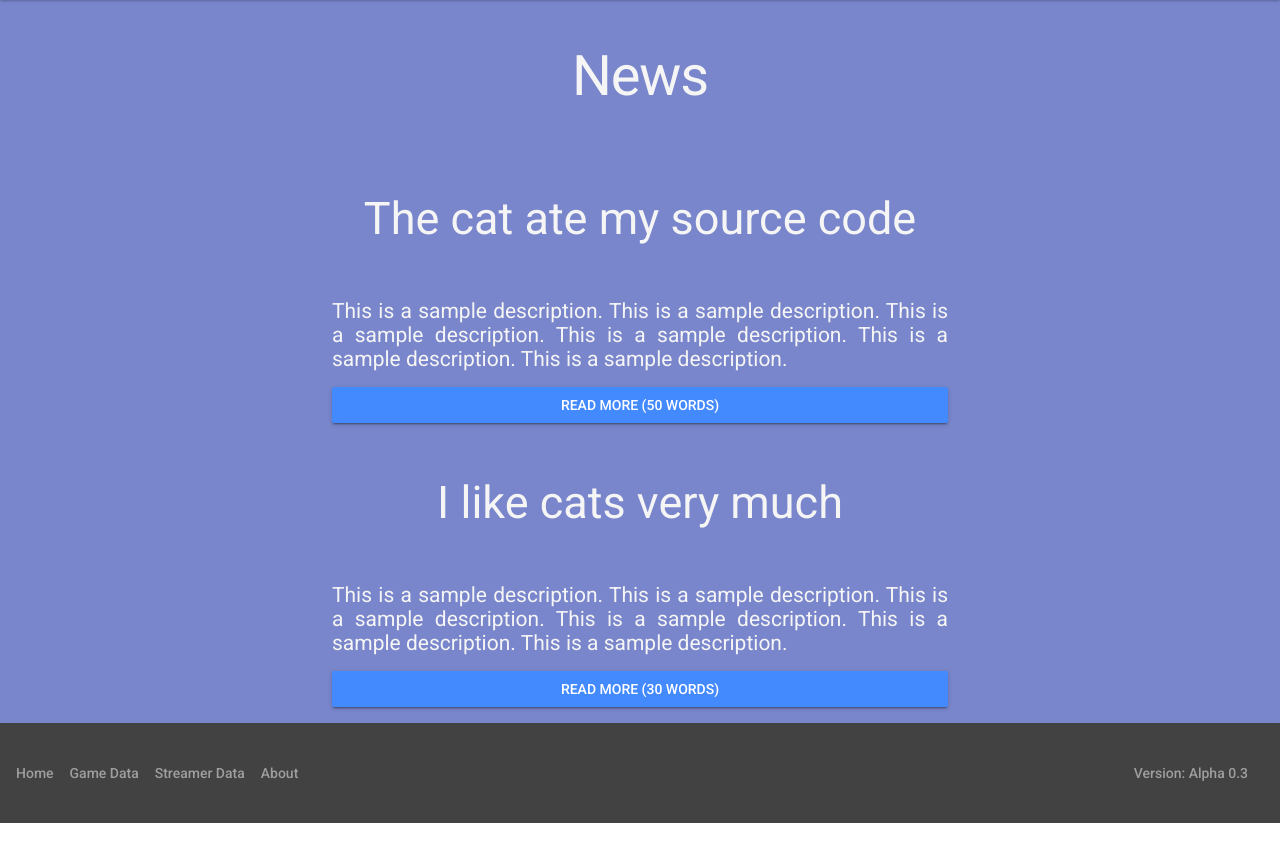
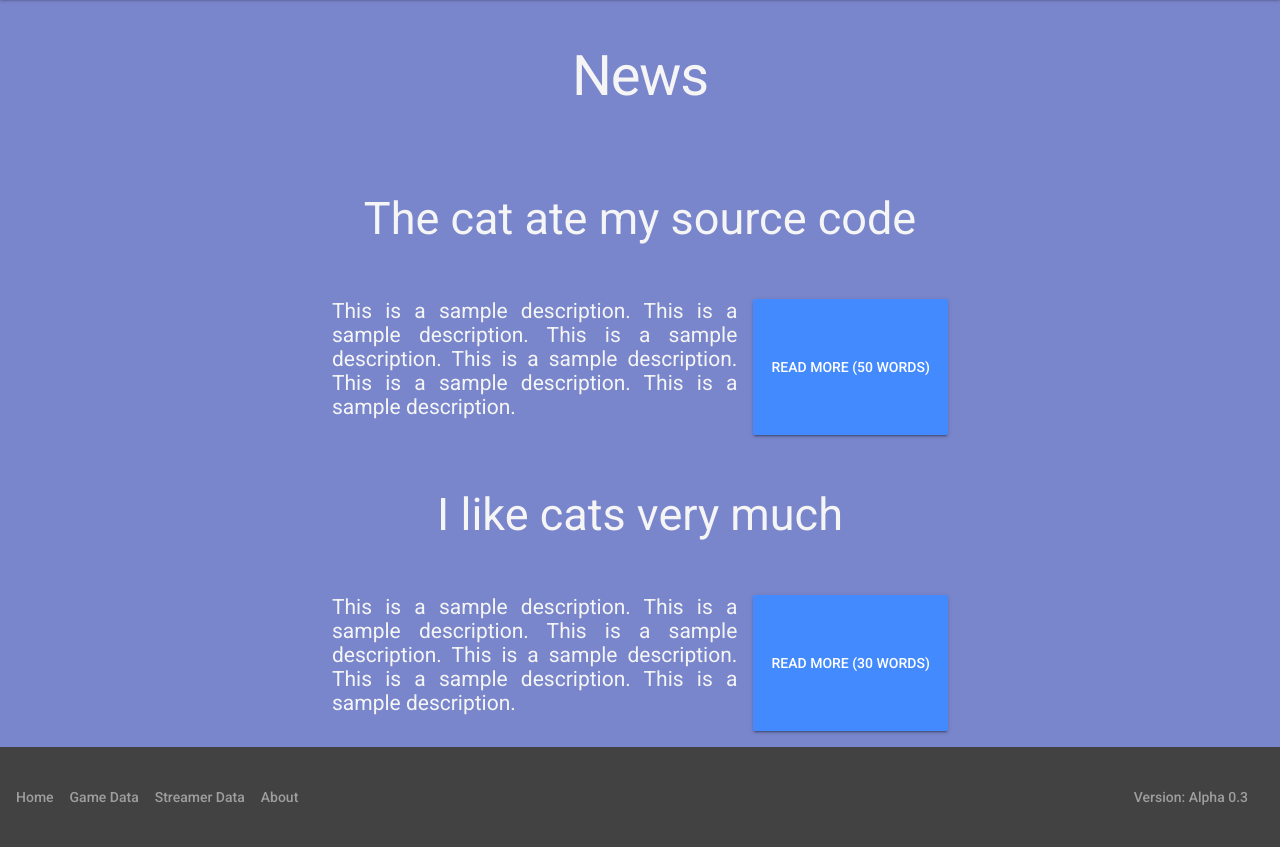
Before and after one commit to simonamdev/twitch-statistics, a Flask app: page /about/news in a window 1280 px wide. Shown: the part 65-912 px from the top of the page. Run offline with Flask 2, Linux system fonts and the light colour scheme; parts of the project's set-up code (start-up, migrations or seed data) failed here and were passed over; some libraries are stand-ins or nearby versions.

Commit message:
Changed placement of buttons

```diff
--- a/website/templates/news.html
+++ b/website/templates/news.html
@@ -22,13 +22,16 @@
         </div>
         <div class="mdl-grid dark-row">
             <div class="mdl-cell mdl-cell--3-col"></div>
-            <div class="mdl-cell mdl-cell--6-col">
+            <div class="mdl-cell mdl-cell--4-col">
                 <p class="para-text justify-text">
                     <!-- {{ article.contents }} -->
                     This is a sample description. This is a sample description. This is a sample description.
                     This is a sample description. This is a sample description. This is a sample description.
                 </p>
-                <button class="mdl-button mdl-js-button mdl-button--raised mdl-js-ripple-effect mdl-button--accent" style="width: 100%;">
+
+            </div>
+            <div class="mdl-cell mdl-cell--2-col">
+                <button class="mdl-button mdl-js-button mdl-button--raised mdl-js-ripple-effect mdl-button--accent" style="width: 100%; height: 100%;">
                     Read more ({{ article.word_count }} words)
                 </button>
             </div>
```
